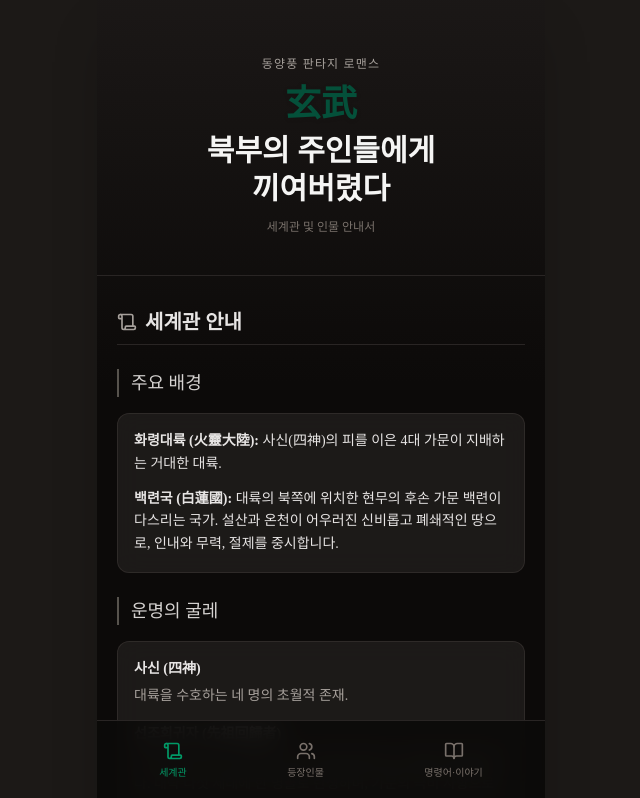
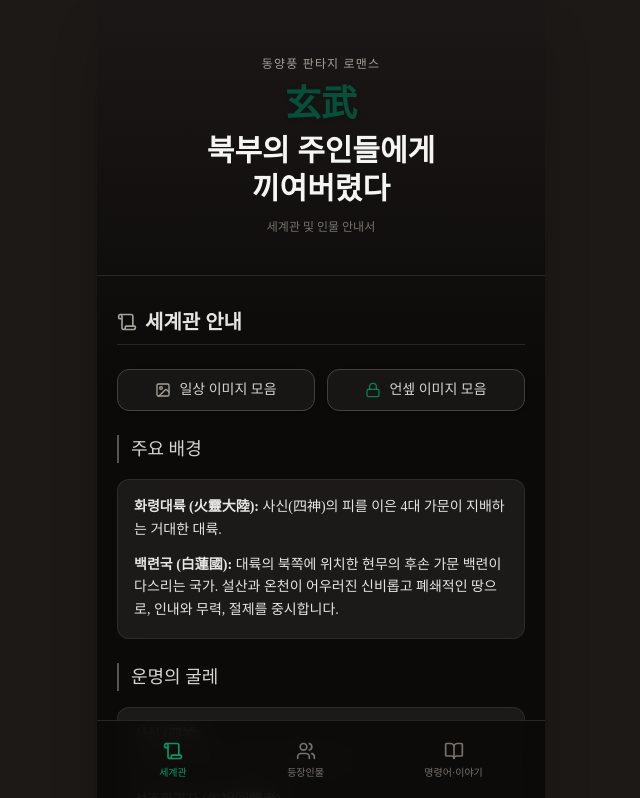
Before and after one commit to gbe-gif/muu, a React (Vite) app: page / in a window 1280 px wide. Shown: the top 798 px of the page, without its empty margins (319-959 px from the left). Built offline with nearby package versions, Linux system fonts and the light colour scheme; a web font is replaced by a local one.

Commit message:
feat: Add external image links to worldview
Adds links to image collections for daily and uncensored content within the worldview section. This enhances user access to supplementary visual materials related to the application's content.

```diff
--- a/src/App.tsx
+++ b/src/App.tsx
@@ -1,5 +1,5 @@
 import React, { useState } from 'react';
-import { Scroll, Users, BookOpen, Shield, Sparkles, MessageSquare, Feather, Compass, Zap } from 'lucide-react';
+import { Scroll, Users, BookOpen, Shield, Sparkles, MessageSquare, Feather, Compass, Zap, Image, Lock } from 'lucide-react';
 
 export default function App() {
   const [activeTab, setActiveTab] = useState<'worldview' | 'characters' | 'commands'>('worldview');
@@ -26,6 +26,18 @@ export default function App() {
             <div className="flex items-center gap-2 border-b border-stone-800 pb-2">
               <Scroll className="w-5 h-5 text-stone-400" />
               <h2 className="text-xl font-semibold text-stone-200">세계관 안내</h2>
+            </div>
+
+            {/* 외부 링크 */}
+            <div className="flex gap-3">
+              <a href="https://posty.pe/0xjdxb" target="_blank" rel="noopener noreferrer" className="flex-1 flex items-center justify-center gap-2 bg-stone-900/80 border border-stone-700 hover:bg-stone-800 px-3 py-2.5 rounded-xl text-sm text-stone-300 transition-colors shadow-sm">
+                <Image className="w-4 h-4 text-stone-400" />
+                일상 이미지 모음
+              </a>
+              <a href="https://posty.pe/k3jkqr" target="_blank" rel="noopener noreferrer" className="flex-1 flex items-center justify-center gap-2 bg-stone-900/80 border border-stone-700 hover:bg-stone-800 px-3 py-2.5 rounded-xl text-sm text-stone-300 transition-colors shadow-sm">
+                <Lock className="w-4 h-4 text-emerald-600/80" />
+                언셒 이미지 모음
+              </a>
             </div>
 
             <div className="space-y-4">
```
